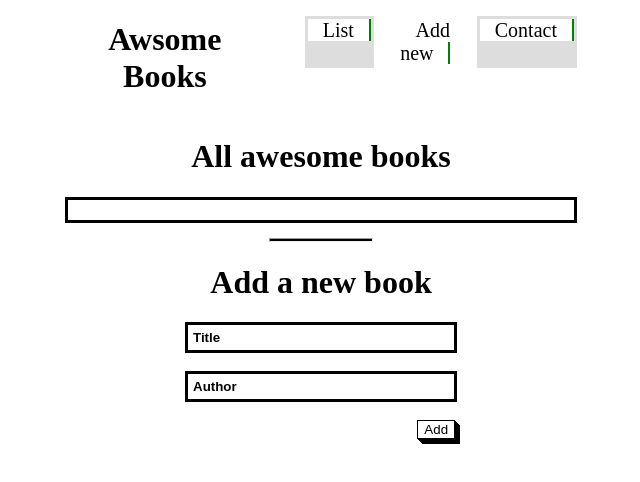
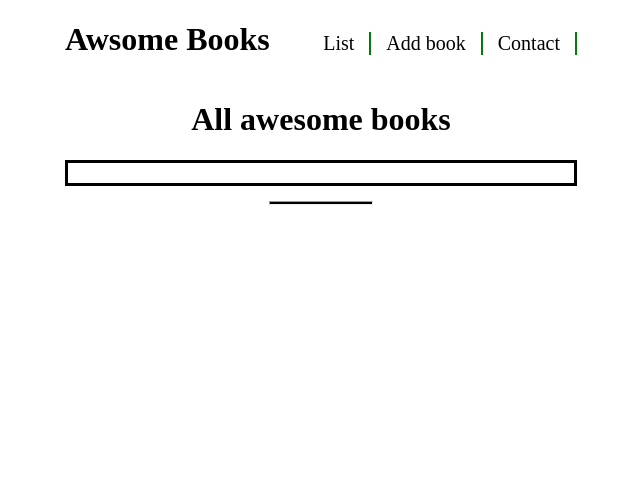
Before and after one commit to peter-mwovi/Awesome-books, a website: page index.html in a window 1280 px wide. Shown: the whole page, without its empty margins (319-959 px from the left). Drawn offline with Linux system fonts and the light colour scheme.

Commit message:
Complet content toggle functionality with respect to navbar

```diff
--- a/index.html
+++ b/index.html
@@ -11,26 +11,26 @@
     <header class="header-container">
       <h1 class="logo-text">Awsome Books</h1>
       <nav class="nav-container">
-        <ul class="nav-list">
-          <li class="nav-item">
-            <a href="#" class="nav-link">List</a>
-          </li>
-          <li class="nav-item">
-            <a href="#" class="nav-link">Add new</a>
-          </li>
-          <li class="nav-item">
-            <a href="#" class="nav-link">Contact</a>
-          </li>
-        </ul>
+        <div class="nav-list">
+          <a href="#" class="nav-link" onclick="showContent('book-container')"
+            >List</a
+          >
+          <a href="#" class="nav-link" onclick="showContent('bookForm')"
+            >Add book</a
+          >
+          <a href="#" class="nav-link" onclick="showContent('contact')"
+            >Contact</a
+          >
+        </div>
       </nav>
     </header>
     <h1>All awesome books</h1>
-    <div class="booklist">
+    <div class="booklist" id="book-container">
       <span id="bookList"></span>
     </div>
     <hr />
 
-    <form id="bookForm">
+    <form id="bookForm" class="hidden">
       <h1>Add a new book</h1>
 
       <input type="text" id="titleInput" placeholder="Title" /> <br />
@@ -40,6 +40,10 @@
       <button type="submit" class="add">Add</button>
     </form>
 
+    <div id="contact" class="contact-container hidden">
+      <h2>This is the cotact form</h2>
+    </div>
+
     <script src="./script.js"></script>
   </body>
 </html>
--- a/script.js
+++ b/script.js
@@ -7,54 +7,55 @@ class Book {
 
 class UI {
   static addBookToList(book) {
-    const list = document.getElementById('bookList');
-    const li = document.createElement('li');
+    const list = document.getElementById("bookList");
+    const li = document.createElement("li");
     li.innerHTML = `<div class='details'> <div> <strong> <span>"</span>${book.title}<span>"</span> by ${book.author} </strong> </div> <button class='delete'>Remove</button> </div>`;
     list.appendChild(li);
   }
 
   static clearInputFields() {
-    document.getElementById('titleInput').value = '';
-    document.getElementById('authorInput').value = '';
+    document.getElementById("titleInput").value = "";
+    document.getElementById("authorInput").value = "";
   }
 
   static showAlert(message, className) {
-    const div = document.createElement('div');
+    const div = document.createElement("div");
     div.className = `alert ${className}`;
     div.appendChild(document.createTextNode(message));
-    const container = document.querySelector('body');
-    const form = document.getElementById('bookForm');
+    const container = document.querySelector("body");
+    const form = document.getElementById("bookForm");
     container.insertBefore(div, form);
 
     setTimeout(() => {
-      document.querySelector('.alert').remove();
+      document.querySelector(".alert").remove();
     }, 3000);
   }
 
   static deleteBookFromList(target) {
-    if (target.classList.contains('delete')) {
+    if (target.classList.contains("delete")) {
       target.parentElement.remove();
       const title = target.previousElementSibling.textContent;
-      const author = target.previousElementSibling.previousElementSibling.textContent;
+      const author =
+        target.previousElementSibling.previousElementSibling.textContent;
       const book = new Book(title, author);
       UI.removeFromLocalStorage(book);
-      UI.showAlert('Book removed', 'success');
+      UI.showAlert("Book removed", "success");
     }
   }
 
   static saveToLocalStorage(book) {
     let books = [];
-    if (localStorage.getItem('books')) {
-      books = JSON.parse(localStorage.getItem('books'));
+    if (localStorage.getItem("books")) {
+      books = JSON.parse(localStorage.getItem("books"));
     }
     books.push(book);
-    localStorage.setItem('books', JSON.stringify(books));
+    localStorage.setItem("books", JSON.stringify(books));
   }
 
   static getBooksFromLocalStorage() {
     let books = [];
-    if (localStorage.getItem('books')) {
-      books = JSON.parse(localStorage.getItem('books'));
+    if (localStorage.getItem("books")) {
+      books = JSON.parse(localStorage.getItem("books"));
     }
     return books;
   }
@@ -69,31 +70,53 @@ class UI {
   static removeFromLocalStorage(book) {
     let books = UI.getBooksFromLocalStorage();
     books = books.filter(
-      (item) => item.title !== book.title || item.author !== book.author,
+      (item) => item.title !== book.title || item.author !== book.author
     );
-    localStorage.setItem('books', JSON.stringify(books));
+    localStorage.setItem("books", JSON.stringify(books));
   }
 }
 
 // Event listeners
-document.getElementById('bookForm').addEventListener('submit', (e) => {
+document.getElementById("bookForm").addEventListener("submit", (e) => {
   e.preventDefault();
-  const title = document.getElementById('titleInput').value;
-  const author = document.getElementById('authorInput').value;
+  const title = document.getElementById("titleInput").value;
+  const author = document.getElementById("authorInput").value;
   const book = new Book(title, author);
-  if (title === '' || author === '') {
-    UI.showAlert('Please fill in all fields', 'error');
+  if (title === "" || author === "") {
+    UI.showAlert("Please fill in all fields", "error");
   } else {
     UI.addBookToList(book);
     UI.clearInputFields();
     UI.saveToLocalStorage(book);
-    UI.showAlert('Book added', 'success');
+    UI.showAlert("Book added", "success");
   }
 });
-document.getElementById('bookList').addEventListener('click', (e) => {
+document.getElementById("bookList").addEventListener("click", (e) => {
   UI.deleteBookFromList(e.target);
 });
 // Load books from local storage on page load
-document.addEventListener('DOMContentLoaded', () => {
+document.addEventListener("DOMContentLoaded", () => {
   UI.displayBooksFromLocalStorage();
 });
+
+let bookListI = document.getElementById("book-container");
+let contactI = document.getElementById("contact");
+let bookFormI = document.getElementById("bookForm");
+
+function showContent(itemId) {
+  var item = document.getElementById(itemId);
+
+  if (itemId === "book-container") {
+    bookListI.classList.remove("hidden");
+    contactI.classList.add("hidden");
+    bookFormI.classList.add("hidden");
+  } else if (itemId === "contact") {
+    bookListI.classList.add("hidden");
+    contactI.classList.remove("hidden");
+    bookFormI.classList.add("hidden");
+  } else {
+    bookListI.classList.add("hidden");
+    contactI.classList.add("hidden");
+    bookFormI.classList.remove("hidden");
+  }
+}
--- a/styles.css
+++ b/styles.css
@@ -65,13 +65,14 @@ hr {
 .header-container {
   display: flex;
   justify-content: space-between;
+  align-items: baseline;
 }
 
 .nav-list {
   display: flex;
 }
 
-.nav-list li a {
+.nav-list a {
   text-decoration: none;
   color: black;
   padding: 0 15px;
@@ -80,6 +81,10 @@ hr {
   font-size: 20px;
 }
 
-.nav-list li a:active {
+.nav-list a:active {
   color: blue;
 }
+
+.hidden {
+  display: none;
+}
```
